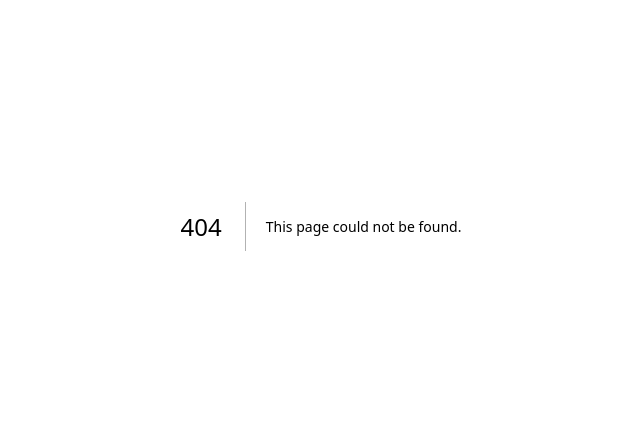
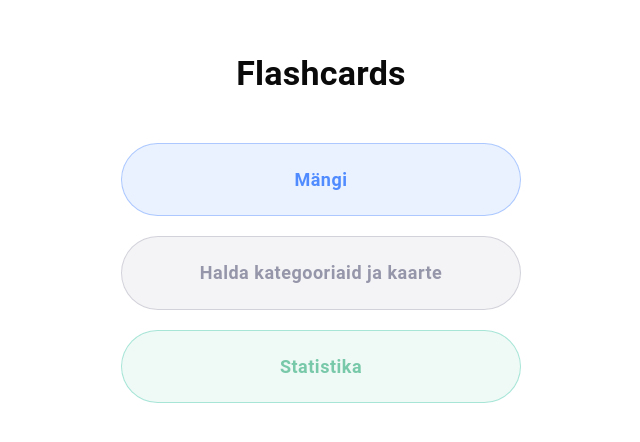
Before and after one commit to MarcusPuust/flashcard_app, a Next.js app: page /flashcards in a window 1280 px wide. Before the commit this address had no page. Shown: the part 174-616 px from the top of the page, without its empty margins (319-959 px from the left). Built offline with nearby package versions, Linux system fonts and the light colour scheme.

Commit message:
feat(flashcards): add animated landing page with navigation buttons

```diff
--- /dev/null
+++ b/app/flashcards/page.tsx
@@ -0,0 +1,124 @@
+"use client";
+
+import Link from "next/link";
+import { motion } from "framer-motion";
+import { Box, Typography, Stack, Button } from "@mui/material";
+
+export default function Page() {
+  // each button gets static colors now (bg + text + border + hover)
+  const items = [
+    {
+      label: "Mängi",
+      href: "/flashcards/play?mode=random",
+      styles: {
+        bg: "rgba(80,140,255,0.12)",
+        hoverBg: "rgba(80,140,255,0.18)",
+        text: "rgb(80,140,255)",
+        border: "rgba(80,140,255,0.4)",
+        shadow: "rgba(80,140,255,0.4)",
+      },
+    },
+    {
+      label: "Halda kategooriaid ja kaarte",
+      href: "/flashcards/manage",
+      styles: {
+        bg: "rgba(160,160,180,0.12)",
+        hoverBg: "rgba(160,160,180,0.18)",
+        text: "rgb(150,150,170)",
+        border: "rgba(160,160,180,0.4)",
+        shadow: "rgba(160,160,180,0.4)",
+      },
+    },
+    {
+      label: "Statistika",
+      href: "/flashcards/stats",
+      styles: {
+        bg: "rgba(120,200,170,0.12)",
+        hoverBg: "rgba(60,200,170,0.18)",
+        text: "rgb(120,200,170)",
+        border: "rgba(60,200,170,0.4)",
+        shadow: "rgba(60,200,170,0.4)",
+      },
+    },
+  ];
+
+  return (
+    <Box
+      sx={{
+        minHeight: "100dvh",
+        display: "flex",
+        flexDirection: "column",
+        justifyContent: "center",
+        alignItems: "center",
+        textAlign: "center",
+        px: 2,
+      }}
+    >
+      {/* Title / intro */}
+      <motion.div
+        initial={{ opacity: 0, y: 8 }}
+        animate={{ opacity: 1, y: 0 }}
+        transition={{ duration: 0.25 }}
+      >
+        <Box sx={{ maxWidth: 420, mx: "auto" }}>
+          <Typography
+            variant="h4"
+            sx={{
+              fontWeight: 700,
+              mt: 0.5,
+            }}
+          >
+            Flashcards
+          </Typography>
+        </Box>
+      </motion.div>
+
+      {/* Buttons */}
+      <Stack
+        spacing={2.5}
+        sx={{
+          width: "100%",
+          maxWidth: 400,
+          mt: 6,
+        }}
+      >
+        {items.map((item, i) => (
+          <motion.div
+            key={item.href}
+            initial={{ opacity: 0, y: 10 }}
+            animate={{ opacity: 1, y: 0 }}
+            transition={{ delay: 0.05 + i * 0.05 }}
+          >
+            <Button
+              component={Link}
+              href={item.href}
+              fullWidth
+              sx={{
+                py: 2.5,
+                fontSize: 18,
+                fontWeight: 600,
+                borderRadius: 12,
+                textTransform: "none",
+                display: "flex",
+                alignItems: "center",
+                justifyContent: "center",
+                backgroundColor: item.styles.bg,
+                color: item.styles.text,
+                border: "1px solid",
+                borderColor: item.styles.border,
+                boxShadow: "none",
+                transition: "all 0.22s ease",
+                "&:hover": {
+                  backgroundColor: item.styles.hoverBg,
+                  boxShadow: `0 6px 16px ${item.styles.shadow}`,
+                },
+              }}
+            >
+              {item.label}
+            </Button>
+          </motion.div>
+        ))}
+      </Stack>
+    </Box>
+  );
+}
```
